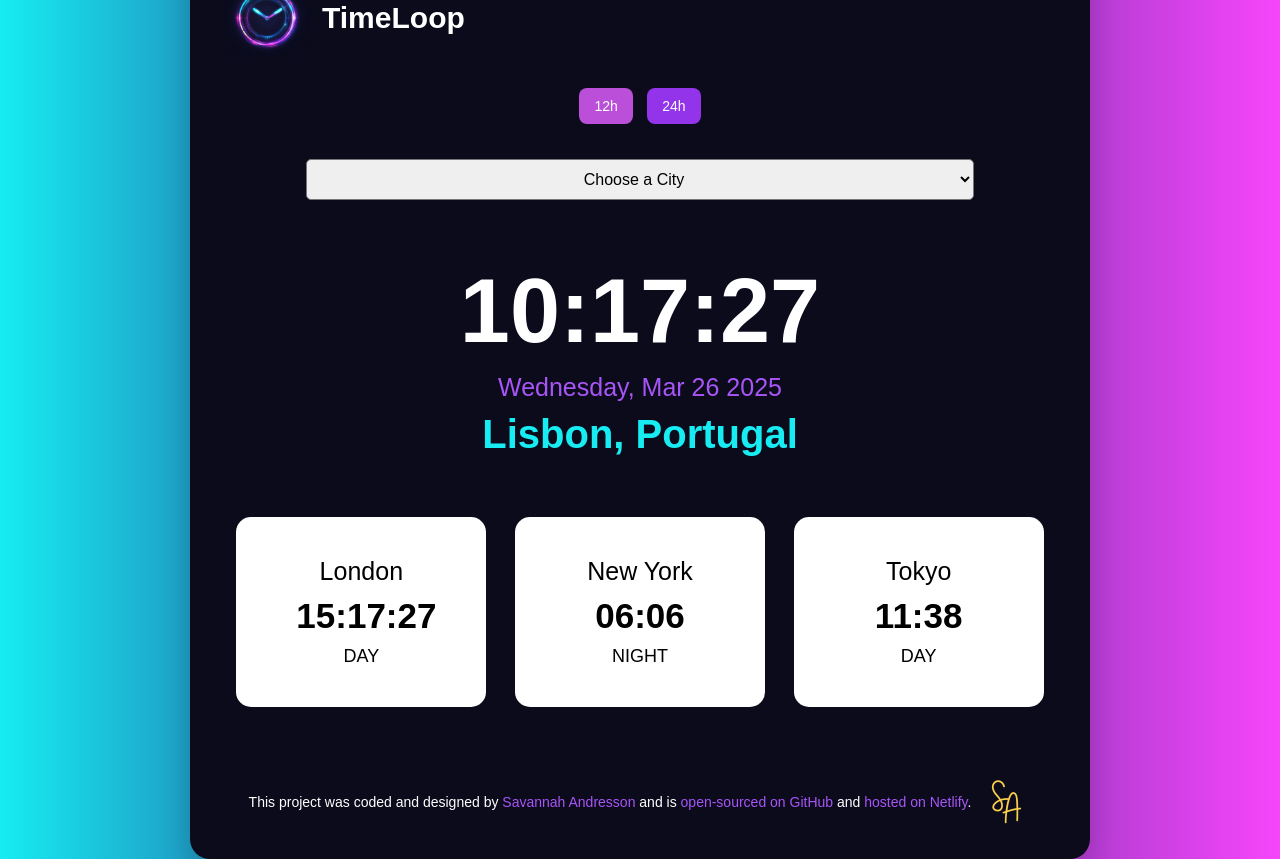
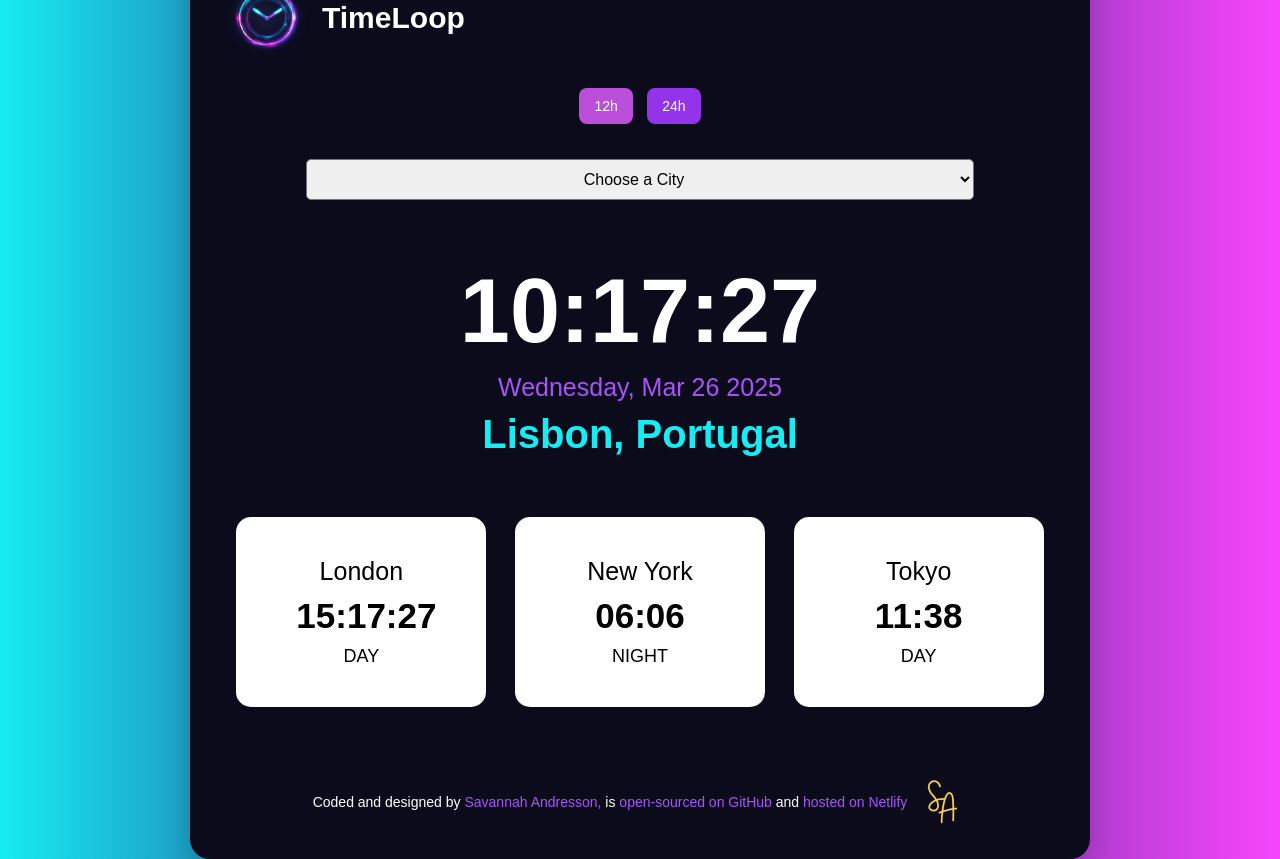
Before and after one commit to savi-creates/world-clock-project, a plain HTML site: page index.html in a window 1280 px wide. Drawn offline with Linux system fonts and the light colour scheme.

Commit message:
removed guidelines

```diff
--- a/index.html
+++ b/index.html
@@ -19,7 +19,6 @@
         </div>
       </header>
 
-      <!-- Dropdown for choosing a city -->
       <div class="city-selector">
         <select id="city-dropdown">
           <option value="" disabled selected>Choose a City</option>
@@ -30,14 +29,12 @@
         </select>
       </div>
 
-      <!-- Main Clock Display -->
       <div class="main-clock">
         <div class="time" id="main-time">10:17:27</div>
         <div class="date" id="main-date">Wednesday, Mar 26 2025</div>
         <div class="location" id="main-location">Lisbon, Portugal</div>
       </div>
 
-      <!-- City Time Cards -->
       <div class="city-times">
         <div class="city">
           <div class="city-name">London</div>
@@ -56,23 +53,22 @@
         </div>
       </div>
 
-      <!-- Footer -->
       <footer>
         <p>
-          This project was coded and designed by
+          Coded and designed by
           <a href="https://github.com/savi-creates" target="_blank"
-            >Savannah Andresson</a
+            >Savannah Andresson,</a
           >
-          and is
+          is
           <a
             href="https://github.com/savi-creates/world-clock-project"
             target="_blank"
             >open-sourced on GitHub</a
           >
           and
-          <a href="https://www.netlify.com/" target="_blank"
+          <a href="https://time-loop.netlify.app/" target="_blank"
             >hosted on Netlify</a
-          >.
+          >
         </p>
         <img src="images/SA-tag.png" alt="SA Logo" class="sa-logo" />
       </footer>
```
